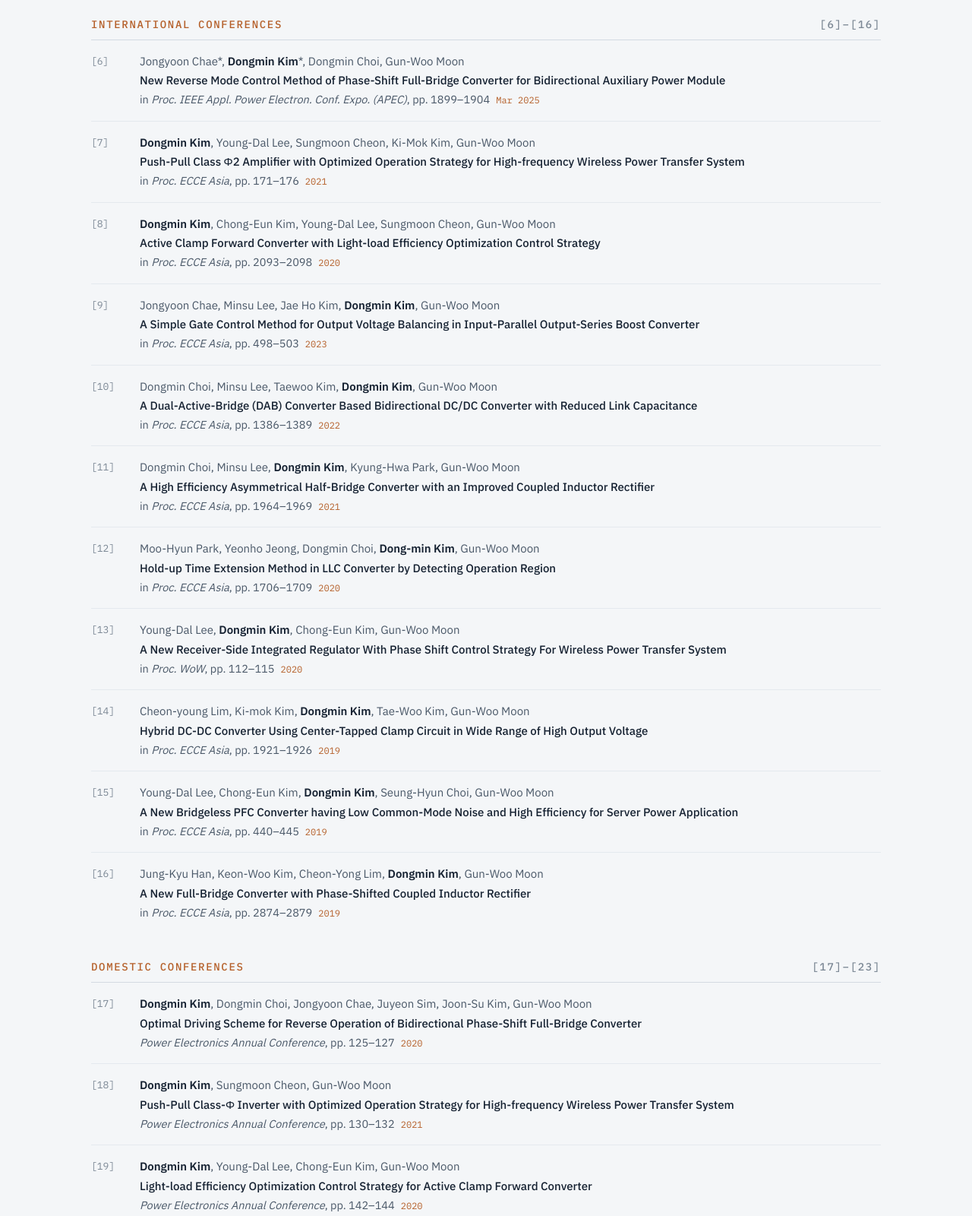
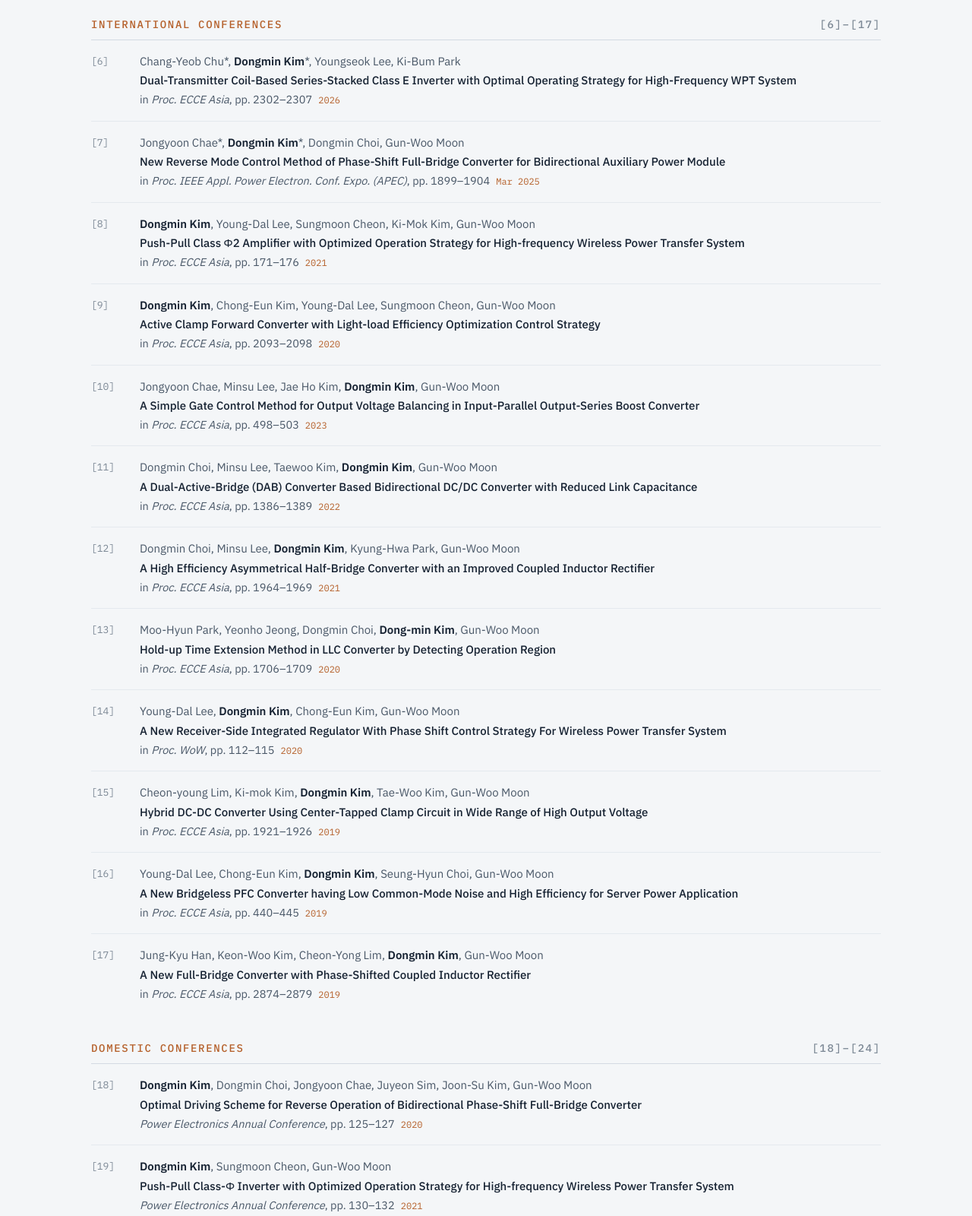
Before and after one commit to dmkimKT/pelab-website, a plain HTML site: page index.html in a window 1280 px wide. Shown: the part 4140-5740 px from the top of the page at 76% size. Drawn offline with Linux system fonts and the light colour scheme.

Commit message:
Add IPEC-Nagasaki 2026 (ECCE Asia) paper to International Conferences (#1)
Add Chu*, Kim*, Lee, Park, "Dual-Transmitter Coil-Based Series-Stacked
Class E Inverter with Optimal Operating Strategy for High-Frequency WPT
System" as [6]; renumber following entries and update filter counts.


Claude-Session: https://claude.ai/code/session_01ESL6KbFQEgNCQoDi7N5hLQ

Co-authored-by: Claude <noreply@anthropic.com>

```diff
--- a/index.html
+++ b/index.html
@@ -213,9 +213,9 @@
         <h2>Publications</h2>
       </div>
       <div class="filters" role="group" aria-label="Filter publications">
-        <button type="button" data-filter="all" aria-pressed="true">All <b>23</b></button>
+        <button type="button" data-filter="all" aria-pressed="true">All <b>24</b></button>
         <button type="button" data-filter="journal" aria-pressed="false">Journal <b>5</b></button>
-        <button type="button" data-filter="intl" aria-pressed="false">Int'l Conf. <b>11</b></button>
+        <button type="button" data-filter="intl" aria-pressed="false">Int'l Conf. <b>12</b></button>
         <button type="button" data-filter="dom" aria-pressed="false">Domestic Conf. <b>7</b></button>
       </div>
     </div>
@@ -234,32 +234,33 @@
     </div>
 
     <div class="pub-group" data-group="intl">
-      <h3>International Conferences <span>[6]–[16]</span></h3>
+      <h3>International Conferences <span>[6]–[17]</span></h3>
       <ol class="pubs">
-        <li class="pub"><span class="num">[6]</span><div><span class="au">Jongyoon Chae*, <b>Dongmin Kim</b>*, Dongmin Choi, Gun-Woo Moon</span><span class="ti">New Reverse Mode Control Method of Phase-Shift Full-Bridge Converter for Bidirectional Auxiliary Power Module</span><span class="ve">in <i>Proc. IEEE Appl. Power Electron. Conf. Expo. (APEC)</i>, pp. 1899–1904<span class="yr">Mar 2025</span></span></div></li>
-        <li class="pub"><span class="num">[7]</span><div><span class="au"><b>Dongmin Kim</b>, Young-Dal Lee, Sungmoon Cheon, Ki-Mok Kim, Gun-Woo Moon</span><span class="ti">Push-Pull Class Φ2 Amplifier with Optimized Operation Strategy for High-frequency Wireless Power Transfer System</span><span class="ve">in <i>Proc. ECCE Asia</i>, pp. 171–176<span class="yr">2021</span></span></div></li>
-        <li class="pub"><span class="num">[8]</span><div><span class="au"><b>Dongmin Kim</b>, Chong-Eun Kim, Young-Dal Lee, Sungmoon Cheon, Gun-Woo Moon</span><span class="ti">Active Clamp Forward Converter with Light-load Efficiency Optimization Control Strategy</span><span class="ve">in <i>Proc. ECCE Asia</i>, pp. 2093–2098<span class="yr">2020</span></span></div></li>
-        <li class="pub"><span class="num">[9]</span><div><span class="au">Jongyoon Chae, Minsu Lee, Jae Ho Kim, <b>Dongmin Kim</b>, Gun-Woo Moon</span><span class="ti">A Simple Gate Control Method for Output Voltage Balancing in Input-Parallel Output-Series Boost Converter</span><span class="ve">in <i>Proc. ECCE Asia</i>, pp. 498–503<span class="yr">2023</span></span></div></li>
-        <li class="pub"><span class="num">[10]</span><div><span class="au">Dongmin Choi, Minsu Lee, Taewoo Kim, <b>Dongmin Kim</b>, Gun-Woo Moon</span><span class="ti">A Dual-Active-Bridge (DAB) Converter Based Bidirectional DC/DC Converter with Reduced Link Capacitance</span><span class="ve">in <i>Proc. ECCE Asia</i>, pp. 1386–1389<span class="yr">2022</span></span></div></li>
-        <li class="pub"><span class="num">[11]</span><div><span class="au">Dongmin Choi, Minsu Lee, <b>Dongmin Kim</b>, Kyung-Hwa Park, Gun-Woo Moon</span><span class="ti">A High Efficiency Asymmetrical Half-Bridge Converter with an Improved Coupled Inductor Rectifier</span><span class="ve">in <i>Proc. ECCE Asia</i>, pp. 1964–1969<span class="yr">2021</span></span></div></li>
-        <li class="pub"><span class="num">[12]</span><div><span class="au">Moo-Hyun Park, Yeonho Jeong, Dongmin Choi, <b>Dong-min Kim</b>, Gun-Woo Moon</span><span class="ti">Hold-up Time Extension Method in LLC Converter by Detecting Operation Region</span><span class="ve">in <i>Proc. ECCE Asia</i>, pp. 1706–1709<span class="yr">2020</span></span></div></li>
-        <li class="pub"><span class="num">[13]</span><div><span class="au">Young-Dal Lee, <b>Dongmin Kim</b>, Chong-Eun Kim, Gun-Woo Moon</span><span class="ti">A New Receiver-Side Integrated Regulator With Phase Shift Control Strategy For Wireless Power Transfer System</span><span class="ve">in <i>Proc. WoW</i>, pp. 112–115<span class="yr">2020</span></span></div></li>
-        <li class="pub"><span class="num">[14]</span><div><span class="au">Cheon-young Lim, Ki-mok Kim, <b>Dongmin Kim</b>, Tae-Woo Kim, Gun-Woo Moon</span><span class="ti">Hybrid DC-DC Converter Using Center-Tapped Clamp Circuit in Wide Range of High Output Voltage</span><span class="ve">in <i>Proc. ECCE Asia</i>, pp. 1921–1926<span class="yr">2019</span></span></div></li>
-        <li class="pub"><span class="num">[15]</span><div><span class="au">Young-Dal Lee, Chong-Eun Kim, <b>Dongmin Kim</b>, Seung-Hyun Choi, Gun-Woo Moon</span><span class="ti">A New Bridgeless PFC Converter having Low Common-Mode Noise and High Efficiency for Server Power Application</span><span class="ve">in <i>Proc. ECCE Asia</i>, pp. 440–445<span class="yr">2019</span></span></div></li>
-        <li class="pub"><span class="num">[16]</span><div><span class="au">Jung-Kyu Han, Keon-Woo Kim, Cheon-Yong Lim, <b>Dongmin Kim</b>, Gun-Woo Moon</span><span class="ti">A New Full-Bridge Converter with Phase-Shifted Coupled Inductor Rectifier</span><span class="ve">in <i>Proc. ECCE Asia</i>, pp. 2874–2879<span class="yr">2019</span></span></div></li>
+        <li class="pub"><span class="num">[6]</span><div><span class="au">Chang-Yeob Chu*, <b>Dongmin Kim</b>*, Youngseok Lee, Ki-Bum Park</span><span class="ti">Dual-Transmitter Coil-Based Series-Stacked Class E Inverter with Optimal Operating Strategy for High-Frequency WPT System</span><span class="ve">in <i>Proc. ECCE Asia</i>, pp. 2302–2307<span class="yr">2026</span></span></div></li>
+        <li class="pub"><span class="num">[7]</span><div><span class="au">Jongyoon Chae*, <b>Dongmin Kim</b>*, Dongmin Choi, Gun-Woo Moon</span><span class="ti">New Reverse Mode Control Method of Phase-Shift Full-Bridge Converter for Bidirectional Auxiliary Power Module</span><span class="ve">in <i>Proc. IEEE Appl. Power Electron. Conf. Expo. (APEC)</i>, pp. 1899–1904<span class="yr">Mar 2025</span></span></div></li>
+        <li class="pub"><span class="num">[8]</span><div><span class="au"><b>Dongmin Kim</b>, Young-Dal Lee, Sungmoon Cheon, Ki-Mok Kim, Gun-Woo Moon</span><span class="ti">Push-Pull Class Φ2 Amplifier with Optimized Operation Strategy for High-frequency Wireless Power Transfer System</span><span class="ve">in <i>Proc. ECCE Asia</i>, pp. 171–176<span class="yr">2021</span></span></div></li>
+        <li class="pub"><span class="num">[9]</span><div><span class="au"><b>Dongmin Kim</b>, Chong-Eun Kim, Young-Dal Lee, Sungmoon Cheon, Gun-Woo Moon</span><span class="ti">Active Clamp Forward Converter with Light-load Efficiency Optimization Control Strategy</span><span class="ve">in <i>Proc. ECCE Asia</i>, pp. 2093–2098<span class="yr">2020</span></span></div></li>
+        <li class="pub"><span class="num">[10]</span><div><span class="au">Jongyoon Chae, Minsu Lee, Jae Ho Kim, <b>Dongmin Kim</b>, Gun-Woo Moon</span><span class="ti">A Simple Gate Control Method for Output Voltage Balancing in Input-Parallel Output-Series Boost Converter</span><span class="ve">in <i>Proc. ECCE Asia</i>, pp. 498–503<span class="yr">2023</span></span></div></li>
+        <li class="pub"><span class="num">[11]</span><div><span class="au">Dongmin Choi, Minsu Lee, Taewoo Kim, <b>Dongmin Kim</b>, Gun-Woo Moon</span><span class="ti">A Dual-Active-Bridge (DAB) Converter Based Bidirectional DC/DC Converter with Reduced Link Capacitance</span><span class="ve">in <i>Proc. ECCE Asia</i>, pp. 1386–1389<span class="yr">2022</span></span></div></li>
+        <li class="pub"><span class="num">[12]</span><div><span class="au">Dongmin Choi, Minsu Lee, <b>Dongmin Kim</b>, Kyung-Hwa Park, Gun-Woo Moon</span><span class="ti">A High Efficiency Asymmetrical Half-Bridge Converter with an Improved Coupled Inductor Rectifier</span><span class="ve">in <i>Proc. ECCE Asia</i>, pp. 1964–1969<span class="yr">2021</span></span></div></li>
+        <li class="pub"><span class="num">[13]</span><div><span class="au">Moo-Hyun Park, Yeonho Jeong, Dongmin Choi, <b>Dong-min Kim</b>, Gun-Woo Moon</span><span class="ti">Hold-up Time Extension Method in LLC Converter by Detecting Operation Region</span><span class="ve">in <i>Proc. ECCE Asia</i>, pp. 1706–1709<span class="yr">2020</span></span></div></li>
+        <li class="pub"><span class="num">[14]</span><div><span class="au">Young-Dal Lee, <b>Dongmin Kim</b>, Chong-Eun Kim, Gun-Woo Moon</span><span class="ti">A New Receiver-Side Integrated Regulator With Phase Shift Control Strategy For Wireless Power Transfer System</span><span class="ve">in <i>Proc. WoW</i>, pp. 112–115<span class="yr">2020</span></span></div></li>
+        <li class="pub"><span class="num">[15]</span><div><span class="au">Cheon-young Lim, Ki-mok Kim, <b>Dongmin Kim</b>, Tae-Woo Kim, Gun-Woo Moon</span><span class="ti">Hybrid DC-DC Converter Using Center-Tapped Clamp Circuit in Wide Range of High Output Voltage</span><span class="ve">in <i>Proc. ECCE Asia</i>, pp. 1921–1926<span class="yr">2019</span></span></div></li>
+        <li class="pub"><span class="num">[16]</span><div><span class="au">Young-Dal Lee, Chong-Eun Kim, <b>Dongmin Kim</b>, Seung-Hyun Choi, Gun-Woo Moon</span><span class="ti">A New Bridgeless PFC Converter having Low Common-Mode Noise and High Efficiency for Server Power Application</span><span class="ve">in <i>Proc. ECCE Asia</i>, pp. 440–445<span class="yr">2019</span></span></div></li>
+        <li class="pub"><span class="num">[17]</span><div><span class="au">Jung-Kyu Han, Keon-Woo Kim, Cheon-Yong Lim, <b>Dongmin Kim</b>, Gun-Woo Moon</span><span class="ti">A New Full-Bridge Converter with Phase-Shifted Coupled Inductor Rectifier</span><span class="ve">in <i>Proc. ECCE Asia</i>, pp. 2874–2879<span class="yr">2019</span></span></div></li>
       </ol>
     </div>
 
     <div class="pub-group" data-group="dom">
-      <h3>Domestic Conferences <span>[17]–[23]</span></h3>
+      <h3>Domestic Conferences <span>[18]–[24]</span></h3>
       <ol class="pubs">
-        <li class="pub"><span class="num">[17]</span><div><span class="au"><b>Dongmin Kim</b>, Dongmin Choi, Jongyoon Chae, Juyeon Sim, Joon-Su Kim, Gun-Woo Moon</span><span class="ti">Optimal Driving Scheme for Reverse Operation of Bidirectional Phase-Shift Full-Bridge Converter</span><span class="ve"><i>Power Electronics Annual Conference</i>, pp. 125–127<span class="yr">2020</span></span></div></li>
-        <li class="pub"><span class="num">[18]</span><div><span class="au"><b>Dongmin Kim</b>, Sungmoon Cheon, Gun-Woo Moon</span><span class="ti">Push-Pull Class-Φ Inverter with Optimized Operation Strategy for High-frequency Wireless Power Transfer System</span><span class="ve"><i>Power Electronics Annual Conference</i>, pp. 130–132<span class="yr">2021</span></span></div></li>
-        <li class="pub"><span class="num">[19]</span><div><span class="au"><b>Dongmin Kim</b>, Young-Dal Lee, Chong-Eun Kim, Gun-Woo Moon</span><span class="ti">Light-load Efficiency Optimization Control Strategy for Active Clamp Forward Converter</span><span class="ve"><i>Power Electronics Annual Conference</i>, pp. 142–144<span class="yr">2020</span></span></div></li>
-        <li class="pub"><span class="num">[20]</span><div><span class="au"><b>Dongmin Kim</b>, Jong-Kuk Lee, So-Young Kim, Tae-Won Noh, Jae-Hyung Lee, Byung-Kuk Lee</span><span class="ti">Differential Voltage Curve Estimation Algorithm for online SOH Estimation</span><span class="ve"><i>Power Electronics Annual Conference</i>, pp. 77–78<span class="yr">2017</span></span></div></li>
-        <li class="pub"><span class="num">[21]</span><div><span class="au">Jae-Sang Kim, <b>Dongmin Kim</b>, Taewoo Kim, Jaeho Kim, Gun-Woo Moon</span><span class="ti">A New High-Power Density Tailored Waveform Modulator for Plasma Processing</span><span class="ve"><i>Power Electronics Annual Conference</i>, pp. 168–170<span class="yr">2020</span></span></div></li>
-        <li class="pub"><span class="num">[22]</span><div><span class="au">Dongmin Choi, Minsu Lee, <b>Dongmin Kim</b>, Gun-Woo Moon</span><span class="ti">Asymmetrical Half-Bridge Converter with an Improved Coupled Inductor Rectifier for High Efficiency under Light-Load Condition</span><span class="ve"><i>Power Electronics Annual Conference</i>, pp. 46–48<span class="yr">2021</span></span></div></li>
-        <li class="pub"><span class="num">[23]</span><div><span class="au">Young-Dal Lee, Chong-Eun Kim, <b>Dongmin Kim</b>, Seung-Hyun Choi, Gun-Woo Moon</span><span class="ti">A New Bridgeless PFC Converter With Simple Gate Driving Circuit And High Efficiency for Server Power Application</span><span class="ve"><i>Power Electronics Annual Conference</i>, pp. 92–94<span class="yr">2019</span></span></div></li>
+        <li class="pub"><span class="num">[18]</span><div><span class="au"><b>Dongmin Kim</b>, Dongmin Choi, Jongyoon Chae, Juyeon Sim, Joon-Su Kim, Gun-Woo Moon</span><span class="ti">Optimal Driving Scheme for Reverse Operation of Bidirectional Phase-Shift Full-Bridge Converter</span><span class="ve"><i>Power Electronics Annual Conference</i>, pp. 125–127<span class="yr">2020</span></span></div></li>
+        <li class="pub"><span class="num">[19]</span><div><span class="au"><b>Dongmin Kim</b>, Sungmoon Cheon, Gun-Woo Moon</span><span class="ti">Push-Pull Class-Φ Inverter with Optimized Operation Strategy for High-frequency Wireless Power Transfer System</span><span class="ve"><i>Power Electronics Annual Conference</i>, pp. 130–132<span class="yr">2021</span></span></div></li>
+        <li class="pub"><span class="num">[20]</span><div><span class="au"><b>Dongmin Kim</b>, Young-Dal Lee, Chong-Eun Kim, Gun-Woo Moon</span><span class="ti">Light-load Efficiency Optimization Control Strategy for Active Clamp Forward Converter</span><span class="ve"><i>Power Electronics Annual Conference</i>, pp. 142–144<span class="yr">2020</span></span></div></li>
+        <li class="pub"><span class="num">[21]</span><div><span class="au"><b>Dongmin Kim</b>, Jong-Kuk Lee, So-Young Kim, Tae-Won Noh, Jae-Hyung Lee, Byung-Kuk Lee</span><span class="ti">Differential Voltage Curve Estimation Algorithm for online SOH Estimation</span><span class="ve"><i>Power Electronics Annual Conference</i>, pp. 77–78<span class="yr">2017</span></span></div></li>
+        <li class="pub"><span class="num">[22]</span><div><span class="au">Jae-Sang Kim, <b>Dongmin Kim</b>, Taewoo Kim, Jaeho Kim, Gun-Woo Moon</span><span class="ti">A New High-Power Density Tailored Waveform Modulator for Plasma Processing</span><span class="ve"><i>Power Electronics Annual Conference</i>, pp. 168–170<span class="yr">2020</span></span></div></li>
+        <li class="pub"><span class="num">[23]</span><div><span class="au">Dongmin Choi, Minsu Lee, <b>Dongmin Kim</b>, Gun-Woo Moon</span><span class="ti">Asymmetrical Half-Bridge Converter with an Improved Coupled Inductor Rectifier for High Efficiency under Light-Load Condition</span><span class="ve"><i>Power Electronics Annual Conference</i>, pp. 46–48<span class="yr">2021</span></span></div></li>
+        <li class="pub"><span class="num">[24]</span><div><span class="au">Young-Dal Lee, Chong-Eun Kim, <b>Dongmin Kim</b>, Seung-Hyun Choi, Gun-Woo Moon</span><span class="ti">A New Bridgeless PFC Converter With Simple Gate Driving Circuit And High Efficiency for Server Power Application</span><span class="ve"><i>Power Electronics Annual Conference</i>, pp. 92–94<span class="yr">2019</span></span></div></li>
       </ol>
     </div>
   </div>
```
